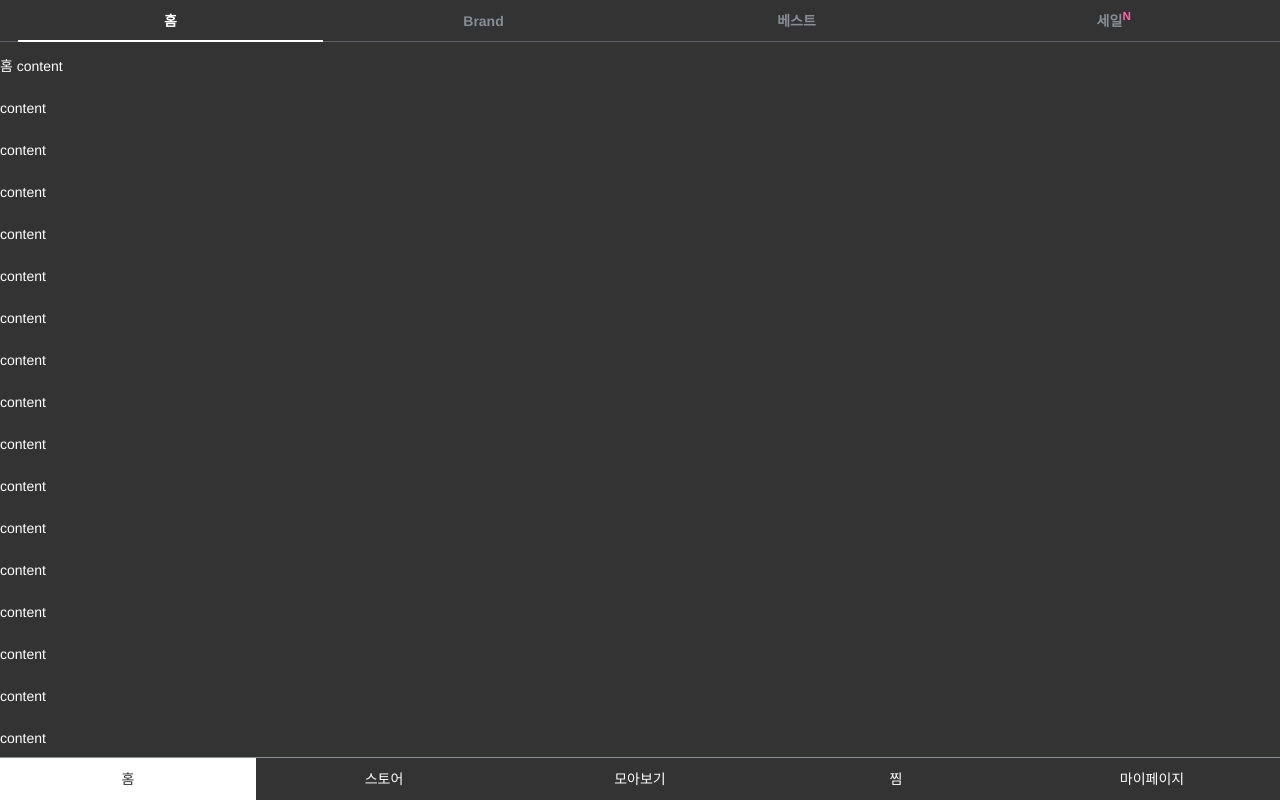
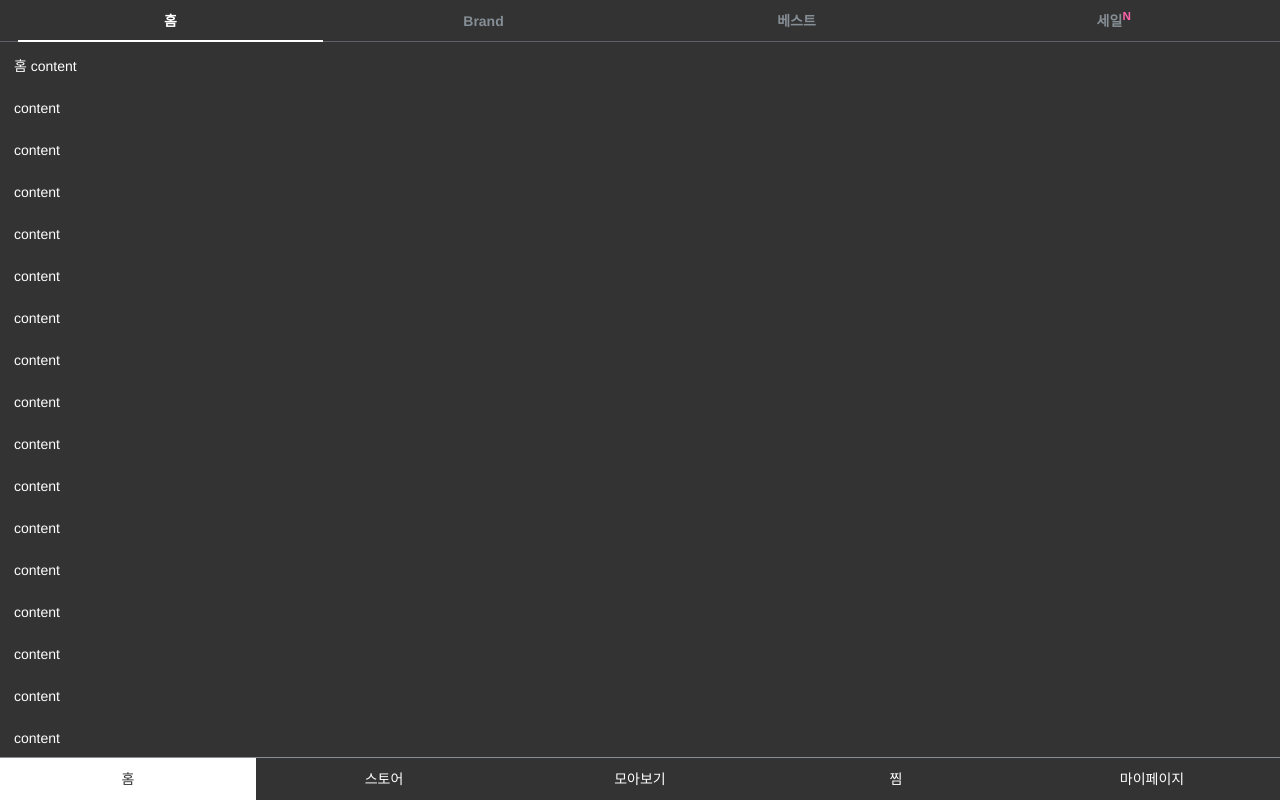
Before and after one commit to hckang80/nuxt3-clone-zigzag, a Nuxt app: page /tutorial/my-store in a window 1280 px wide. Both pictures are taken after a click on the button "시작하기". Built offline with nearby package versions, Linux system fonts and the light colour scheme.

Commit message:
feat: Change padding and scrolling type

```diff
--- a/assets/css/main.scss
+++ b/assets/css/main.scss
@@ -35,9 +35,9 @@
 }
 
 .main-home {
-  overflow: auto;
+  overflow-y: auto;
   height: 100vh;
-  padding: 4em 0;
+  padding: 3em 0;
   div.swiper-pagination {
     display: flex;
     justify-content: space-around;
@@ -88,4 +88,7 @@
   .swiper-wrapper {
     height: auto;
   }
+  .swiper-slide {
+    padding: 1em;
+  }
 }
```
